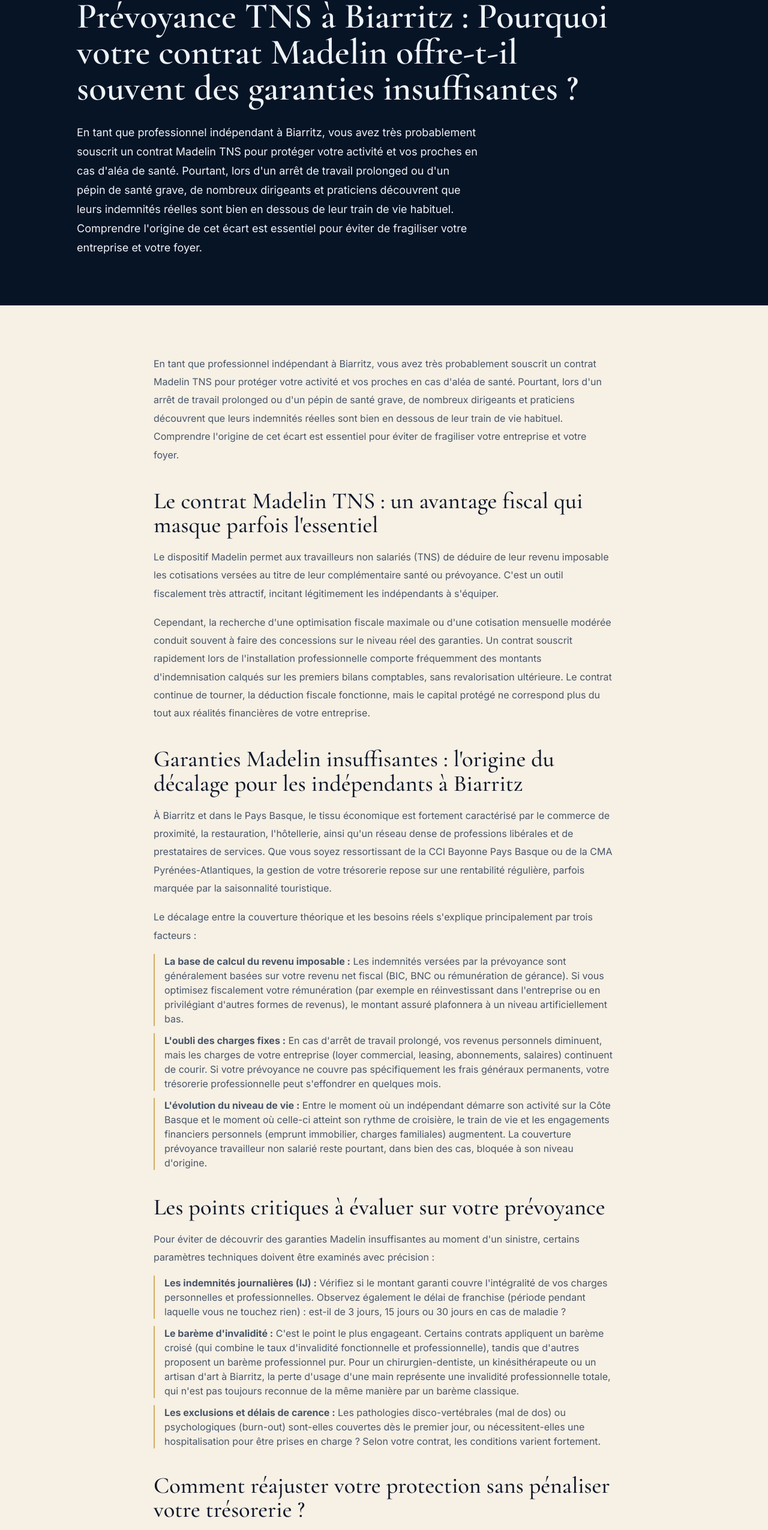
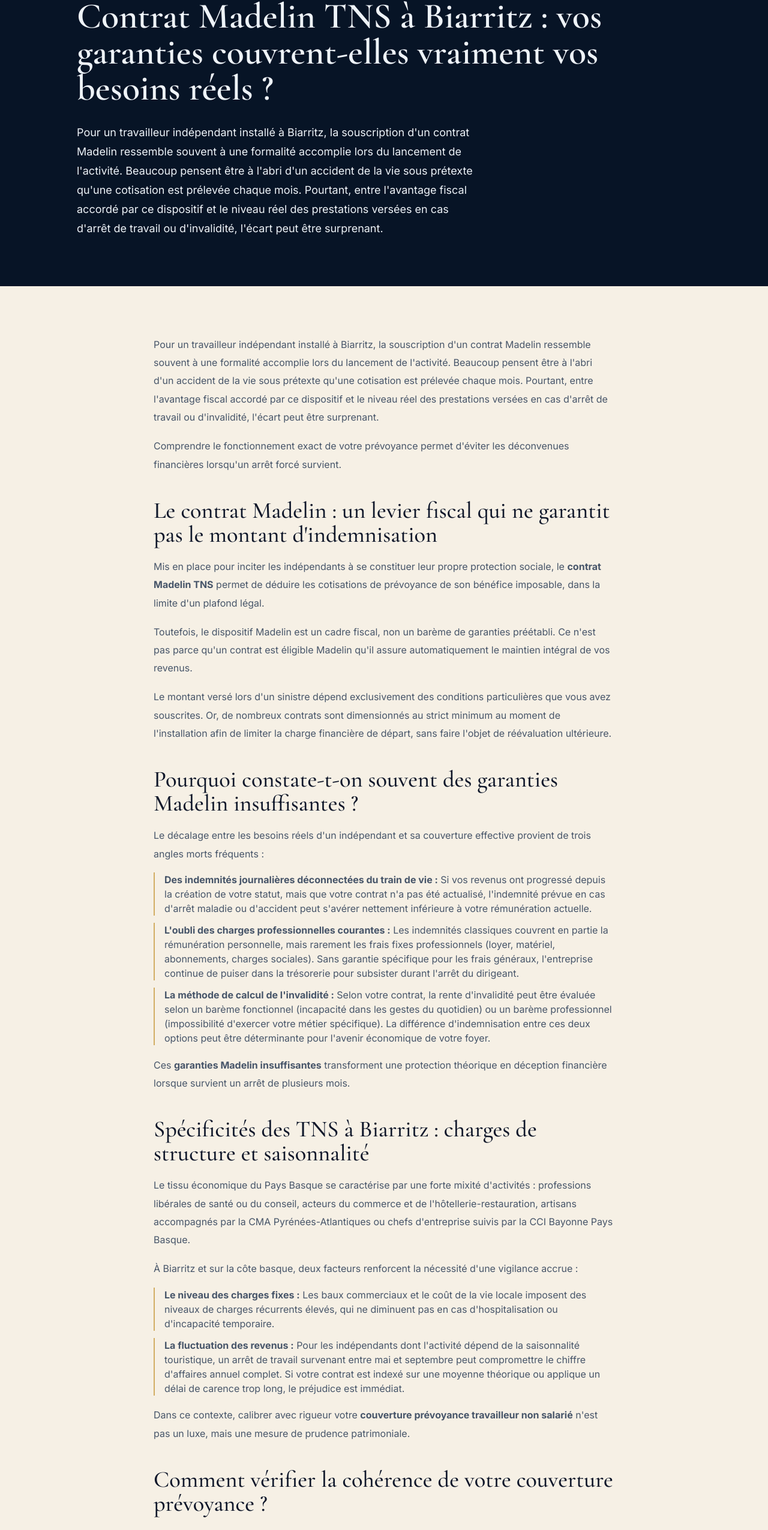
Before and after one commit to adancedcourtage/advanced-courtages, a plain HTML site: page blog/biarritz-ecart-couverture-madelin.html in a window 1280 px wide. Shown: the part 200-2750 px from the top of the page at 60% size. Drawn offline with nearby package versions, Linux system fonts and the light colour scheme.

Commit message:
Contenu local auto (Mac): nouveaux articles blog SEO (64/40)

```diff
--- a/blog/biarritz-ecart-couverture-madelin.html
+++ b/blog/biarritz-ecart-couverture-madelin.html
@@ -3,8 +3,8 @@
 <head>
   <meta charset="UTF-8" />
   <meta name="viewport" content="width=device-width, initial-scale=1.0" />
-  <meta name="description" content="Prévoyance TNS à Biarritz : attention aux garanties Madelin insuffisantes. Comparez vos indemnités réelles à vos besoins et sécurisez votre activité." />
-  <title>Prévoyance TNS à Biarritz : Pourquoi votre contrat Madelin offre-t-il souvent des garanties insuffisantes ? | TNS Conseils</title>
+  <meta name="description" content="Contrat Madelin TNS à Biarritz : vos garanties sont-elles suffisantes face à un arrêt de travail ? Explications, points de vigilance et audit de prévoyance." />
+  <title>Contrat Madelin TNS à Biarritz : vos garanties couvrent-elles vraiment vos besoins réels ? | TNS Conseils</title>
   <link rel="preconnect" href="https://fonts.googleapis.com" />
   <link rel="preconnect" href="https://fonts.gstatic.com" crossorigin />
   <link href="https://fonts.googleapis.com/css2?family=Cormorant+Garamond:wght@500;600;700&family=Inter:wght@400;500;600;700;800;900&display=swap" rel="stylesheet" />
@@ -14,35 +14,41 @@
 <body>
   <header class="border-b border-white/10 bg-[#050b14] px-5 py-5"><div class="mx-auto flex max-w-5xl items-center justify-between"><a href="../index.html" class="text-sm font-black uppercase tracking-[.24em] text-[#f4dfb2]">TNS Conseils</a><a href="/simulateur" class="bg-[#d2ad63] px-5 py-3 text-xs font-black uppercase tracking-[.18em] text-[#050b14]">Check-up gratuit</a></div></header>
   <main>
-    <section class="relative overflow-hidden bg-[#071426] px-5 py-20"><div class="mx-auto max-w-5xl"><p class="text-xs font-black uppercase tracking-[.34em] text-[#d2ad63]">Prévoyance TNS</p><h1 class="serif mt-5 max-w-4xl text-4xl font-semibold leading-none md:text-6xl">Prévoyance TNS à Biarritz : Pourquoi votre contrat Madelin offre-t-il souvent des garanties insuffisantes ?</h1><p class="mt-7 max-w-2xl text-lg leading-8 text-white/68">En tant que professionnel indépendant à Biarritz, vous avez très probablement souscrit un contrat Madelin TNS pour protéger votre activité et vos proches en cas d'aléa de santé. Pourtant, lors d'un arrêt de travail prolonged ou d'un pépin de santé grave, de nombreux dirigeants et praticiens découvrent que leurs indemnités réelles sont bien en dessous de leur train de vie habituel. Comprendre l'origine de cet écart est essentiel pour éviter de fragiliser votre entreprise et votre foyer.</p></div></section>
+    <section class="relative overflow-hidden bg-[#071426] px-5 py-20"><div class="mx-auto max-w-5xl"><p class="text-xs font-black uppercase tracking-[.34em] text-[#d2ad63]">Prévoyance TNS</p><h1 class="serif mt-5 max-w-4xl text-4xl font-semibold leading-none md:text-6xl">Contrat Madelin TNS à Biarritz : vos garanties couvrent-elles vraiment vos besoins réels ?</h1><p class="mt-7 max-w-2xl text-lg leading-8 text-white/68">Pour un travailleur indépendant installé à Biarritz, la souscription d'un contrat Madelin ressemble souvent à une formalité accomplie lors du lancement de l'activité. Beaucoup pensent être à l'abri d'un accident de la vie sous prétexte qu'une cotisation est prélevée chaque mois. Pourtant, entre l'avantage fiscal accordé par ce dispositif et le niveau réel des prestations versées en cas d'arrêt de travail ou d'invalidité, l'écart peut être surprenant.</p></div></section>
     <article class="article bg-[#f6f0e5] px-5 py-16 text-slate-950"><div class="mx-auto max-w-3xl">
-      <p>En tant que professionnel indépendant à Biarritz, vous avez très probablement souscrit un contrat Madelin TNS pour protéger votre activité et vos proches en cas d&#39;aléa de santé. Pourtant, lors d&#39;un arrêt de travail prolonged ou d&#39;un pépin de santé grave, de nombreux dirigeants et praticiens découvrent que leurs indemnités réelles sont bien en dessous de leur train de vie habituel. Comprendre l&#39;origine de cet écart est essentiel pour éviter de fragiliser votre entreprise et votre foyer.</p>
-<h2>Le contrat Madelin TNS : un avantage fiscal qui masque parfois l&#39;essentiel</h2>
-<p>Le dispositif Madelin permet aux travailleurs non salariés (TNS) de déduire de leur revenu imposable les cotisations versées au titre de leur complémentaire santé ou prévoyance. C&#39;est un outil fiscalement très attractif, incitant légitimement les indépendants à s&#39;équiper.</p>
-<p>Cependant, la recherche d&#39;une optimisation fiscale maximale ou d&#39;une cotisation mensuelle modérée conduit souvent à faire des concessions sur le niveau réel des garanties. Un contrat souscrit rapidement lors de l&#39;installation professionnelle comporte fréquemment des montants d&#39;indemnisation calqués sur les premiers bilans comptables, sans revalorisation ultérieure. Le contrat continue de tourner, la déduction fiscale fonctionne, mais le capital protégé ne correspond plus du tout aux réalités financières de votre entreprise.</p>
-<h2>Garanties Madelin insuffisantes : l&#39;origine du décalage pour les indépendants à Biarritz</h2>
-<p>À Biarritz et dans le Pays Basque, le tissu économique est fortement caractérisé par le commerce de proximité, la restauration, l&#39;hôtellerie, ainsi qu&#39;un réseau dense de professions libérales et de prestataires de services. Que vous soyez ressortissant de la CCI Bayonne Pays Basque ou de la CMA Pyrénées-Atlantiques, la gestion de votre trésorerie repose sur une rentabilité régulière, parfois marquée par la saisonnalité touristique.</p>
-<p>Le décalage entre la couverture théorique et les besoins réels s&#39;explique principalement par trois facteurs :</p>
+      <p>Pour un travailleur indépendant installé à Biarritz, la souscription d&#39;un contrat Madelin ressemble souvent à une formalité accomplie lors du lancement de l&#39;activité. Beaucoup pensent être à l&#39;abri d&#39;un accident de la vie sous prétexte qu&#39;une cotisation est prélevée chaque mois. Pourtant, entre l&#39;avantage fiscal accordé par ce dispositif et le niveau réel des prestations versées en cas d&#39;arrêt de travail ou d&#39;invalidité, l&#39;écart peut être surprenant.</p>
+<p>Comprendre le fonctionnement exact de votre prévoyance permet d&#39;éviter les déconvenues financières lorsqu&#39;un arrêt forcé survient.</p>
+<h2>Le contrat Madelin : un levier fiscal qui ne garantit pas le montant d&#39;indemnisation</h2>
+<p>Mis en place pour inciter les indépendants à se constituer leur propre protection sociale, le <strong>contrat Madelin TNS</strong> permet de déduire les cotisations de prévoyance de son bénéfice imposable, dans la limite d&#39;un plafond légal. </p>
+<p>Toutefois, le dispositif Madelin est un cadre fiscal, non un barème de garanties préétabli. Ce n&#39;est pas parce qu&#39;un contrat est éligible Madelin qu&#39;il assure automatiquement le maintien intégral de vos revenus. </p>
+<p>Le montant versé lors d&#39;un sinistre dépend exclusivement des conditions particulières que vous avez souscrites. Or, de nombreux contrats sont dimensionnés au strict minimum au moment de l&#39;installation afin de limiter la charge financière de départ, sans faire l&#39;objet de réévaluation ultérieure.</p>
+<h2>Pourquoi constate-t-on souvent des garanties Madelin insuffisantes ?</h2>
+<p>Le décalage entre les besoins réels d&#39;un indépendant et sa couverture effective provient de trois angles morts fréquents :</p>
+<ul>
+<li><strong>Des indemnités journalières déconnectées du train de vie :</strong> Si vos revenus ont progressé depuis la création de votre statut, mais que votre contrat n&#39;a pas été actualisé, l&#39;indemnité prévue en cas d&#39;arrêt maladie ou d&#39;accident peut s&#39;avérer nettement inférieure à votre rémunération actuelle.</li>
+<li><strong>L&#39;oubli des charges professionnelles courantes :</strong> Les indemnités classiques couvrent en partie la rémunération personnelle, mais rarement les frais fixes professionnels (loyer, matériel, abonnements, charges sociales). Sans garantie spécifique pour les frais généraux, l&#39;entreprise continue de puiser dans la trésorerie pour subsister durant l&#39;arrêt du dirigeant.</li>
+<li><strong>La méthode de calcul de l&#39;invalidité :</strong> Selon votre contrat, la rente d&#39;invalidité peut être évaluée selon un barème fonctionnel (incapacité dans les gestes du quotidien) ou un barème professionnel (impossibilité d&#39;exercer votre métier spécifique). La différence d&#39;indemnisation entre ces deux options peut être déterminante pour l&#39;avenir économique de votre foyer.</li>
+</ul>
+<p>Ces <strong>garanties Madelin insuffisantes</strong> transforment une protection théorique en déception financière lorsque survient un arrêt de plusieurs mois.</p>
+<h2>Spécificités des TNS à Biarritz : charges de structure et saisonnalité</h2>
+<p>Le tissu économique du Pays Basque se caractérise par une forte mixité d&#39;activités : professions libérales de santé ou du conseil, acteurs du commerce et de l&#39;hôtellerie-restauration, artisans accompagnés par la CMA Pyrénées-Atlantiques ou chefs d&#39;entreprise suivis par la CCI Bayonne Pays Basque.</p>
+<p>À Biarritz et sur la côte basque, deux facteurs renforcent la nécessité d&#39;une vigilance accrue :</p>
 <ol>
-<li><strong>La base de calcul du revenu imposable :</strong> Les indemnités versées par la prévoyance sont généralement basées sur votre revenu net fiscal (BIC, BNC ou rémunération de gérance). Si vous optimisez fiscalement votre rémunération (par exemple en réinvestissant dans l&#39;entreprise ou en privilégiant d&#39;autres formes de revenus), le montant assuré plafonnera à un niveau artificiellement bas.</li>
-<li><strong>L&#39;oubli des charges fixes :</strong> En cas d&#39;arrêt de travail prolongé, vos revenus personnels diminuent, mais les charges de votre entreprise (loyer commercial, leasing, abonnements, salaires) continuent de courir. Si votre prévoyance ne couvre pas spécifiquement les frais généraux permanents, votre trésorerie professionnelle peut s&#39;effondrer en quelques mois.</li>
-<li><strong>L&#39;évolution du niveau de vie :</strong> Entre le moment où un indépendant démarre son activité sur la Côte Basque et le moment où celle-ci atteint son rythme de croisière, le train de vie et les engagements financiers personnels (emprunt immobilier, charges familiales) augmentent. La couverture prévoyance travailleur non salarié reste pourtant, dans bien des cas, bloquée à son niveau d&#39;origine.</li>
+<li><strong>Le niveau des charges fixes :</strong> Les baux commerciaux et le coût de la vie locale imposent des niveaux de charges récurrents élevés, qui ne diminuent pas en cas d&#39;hospitalisation ou d&#39;incapacité temporaire.</li>
+<li><strong>La fluctuation des revenus :</strong> Pour les indépendants dont l&#39;activité dépend de la saisonnalité touristique, un arrêt de travail survenant entre mai et septembre peut compromettre le chiffre d&#39;affaires annuel complet. Si votre contrat est indexé sur une moyenne théorique ou applique un délai de carence trop long, le préjudice est immédiat.</li>
 </ol>
-<h2>Les points critiques à évaluer sur votre prévoyance</h2>
-<p>Pour éviter de découvrir des garanties Madelin insuffisantes au moment d&#39;un sinistre, certains paramètres techniques doivent être examinés avec précision :</p>
+<p>Dans ce contexte, calibrer avec rigueur votre <strong>couverture prévoyance travailleur non salarié</strong> n&#39;est pas un luxe, mais une mesure de prudence patrimoniale.</p>
+<h2>Comment vérifier la cohérence de votre couverture prévoyance ?</h2>
+<p>Pour vous assurer que votre prévoyance reste alignée avec votre situation présente, trois points de contrôle sont à privilégier :</p>
 <ul>
-<li><strong>Les indemnités journalières (IJ) :</strong> Vérifiez si le montant garanti couvre l&#39;intégralité de vos charges personnelles et professionnelles. Observez également le délai de franchise (période pendant laquelle vous ne touchez rien) : est-il de 3 jours, 15 jours ou 30 jours en cas de maladie ?</li>
-<li><strong>Le barème d&#39;invalidité :</strong> C&#39;est le point le plus engageant. Certains contrats appliquent un barème croisé (qui combine le taux d&#39;invalidité fonctionnelle et professionnelle), tandis que d&#39;autres proposent un barème professionnel pur. Pour un chirurgien-dentiste, un kinésithérapeute ou un artisan d&#39;art à Biarritz, la perte d&#39;usage d&#39;une main représente une invalidité professionnelle totale, qui n&#39;est pas toujours reconnue de la même manière par un barème classique.</li>
-<li><strong>Les exclusions et délais de carence :</strong> Les pathologies disco-vertébrales (mal de dos) ou psychologiques (burn-out) sont-elles couvertes dès le premier jour, ou nécessitent-elles une hospitalisation pour être prises en charge ? Selon votre contrat, les conditions varient fortement.</li>
+<li><strong>Le délai de franchise :</strong> Vérifiez à partir de quel jour d&#39;arrêt les indemnités journalières sont déclenchées (3 jours, 15 jours, 30 jours, ou 90 jours pour une maladie). Une franchise trop longue nécessite une trésorerie personnelle suffisante pour tenir sans aucune entrée financière.</li>
+<li><strong>La clause de réévaluation :</strong> Vos garanties s&#39;ajustent-elles mécaniquement à l&#39;inflation ou à la hausse de vos bénéfices, ou sont-elles figées au montant initialement souscrit ?</li>
+<li><strong>L&#39;articulation avec votre régime obligatoire :</strong> Chaque caisse professionnelle (CPAM, CIPAV, CARPIMKO, etc.) dispose de ses propres barèmes de versement, souvent plafonnés. Votre contrat complémentaire doit venir combler ces carences précises sans doublon inutile.</li>
 </ul>
-<h2>Comment réajuster votre protection sans pénaliser votre trésorerie ?</h2>
-<p>Il ne s&#39;agit pas nécessairement de payer plus cher chaque mois, mais de mieux répartir votre budget d&#39;assurance. Un audit régulier de vos contrats permet de réaligner les garanties sur votre chiffre d&#39;affaires réel, vos charges réelles et votre régime obligatoire de rattachement (CPAM, CARPF, CARPIMKO, CIPAV, etc.), qui a lui-même évolué ces dernières années.</p>
-<p>Ajuster sa prévoyance consiste à mesurer précisément l&#39;effort financier que votre foyer et votre structure professionnelle pourraient supporter en cas de coup dur, et à transférer le risque résiduel à l&#39;assureur.</p>
-<h2>Sécurisez votre avenir professionnel dès aujourd&#39;hui</h2>
-<p>Ne laissez pas une idée reçue vous faire croire que vous êtes parfaitement protégé. Prendre 2 minutes pour vérifier les clauses de votre contrat actuel peut vous éviter de lourdes déconvenues financières à l&#39;avenir.</p>
-<p>Faites le point en 2 minutes sur votre couverture avec notre check-up gratuit : <a href="https://tnsconseils.com/simulateur">https://tnsconseils.com/simulateur</a></p>
+<p>Un contrat signé il y a trois ou cinq ans correspond rarement à la maturité actuelle de votre entreprise. </p>
+<p>Pour savoir si vos garanties actuelles sont toujours en phase avec votre train de vie et vos charges d&#39;indépendant, faites le point en 2 minutes sur votre couverture avec notre check-up gratuit : <a href="https://tnsconseils.com/simulateur">https://tnsconseils.com/simulateur</a></p>
 
-      <div class="mt-14 border-t border-slate-300 pt-8"><p class="text-xs font-black uppercase tracking-[.2em] text-[#a87c2f]">À lire aussi</p><ul class="mt-4 grid gap-2 list-none pl-0"><li><a href="arret-maladie-independant.html" class="text-slate-800 underline decoration-[#d2ad63] underline-offset-4">Arrêt maladie indépendant : protégér ses revenus</a></li><li><a href="anglet-ecart-couverture-madelin.html" class="text-slate-800 underline decoration-[#d2ad63] underline-offset-4">Contrat Madelin TNS à Anglet : votre couverture protège-t-elle vraiment vos besoins réels ?</a></li><li><a href="retraite-independants.html" class="text-slate-800 underline decoration-[#d2ad63] underline-offset-4">Retraite des indépendants : anticiper le niveau de vie</a></li></ul></div>
+      <div class="mt-14 border-t border-slate-300 pt-8"><p class="text-xs font-black uppercase tracking-[.2em] text-[#a87c2f]">À lire aussi</p><ul class="mt-4 grid gap-2 list-none pl-0"><li><a href="orthez-ecart-couverture-madelin.html" class="text-slate-800 underline decoration-[#d2ad63] underline-offset-4">Prévoyance TNS à Orthez : votre contrat Madelin couvre-t-il vraiment vos besoins réels ?</a></li><li><a href="prevoyance-tns.html" class="text-slate-800 underline decoration-[#d2ad63] underline-offset-4">Prévoyance TNS : pourquoi la carence est sous-estimee</a></li><li><a href="soustons-ecart-couverture-madelin.html" class="text-slate-800 underline decoration-[#d2ad63] underline-offset-4">Contrat Madelin TNS à Soustons : vos garanties sont-elles vraiment adaptées à vos besoins ?</a></li></ul></div>
       <div class="mt-12 bg-[#071426] p-8 text-white"><p class="serif text-3xl font-semibold">Votre couverture est-elle vraiment adaptée&nbsp;?</p><a href="/simulateur" class="mt-6 inline-flex bg-[#d2ad63] px-6 py-4 text-xs font-black uppercase tracking-[.2em] text-[#071426]">Faire mon check-up gratuit</a></div>
     </div></article>
   </main>
```
Also changed, not shown: blog/index.html (+1 -1 lines), sitemap.xml (+23 -23 lines), automation/.rotation-history-local.json.
